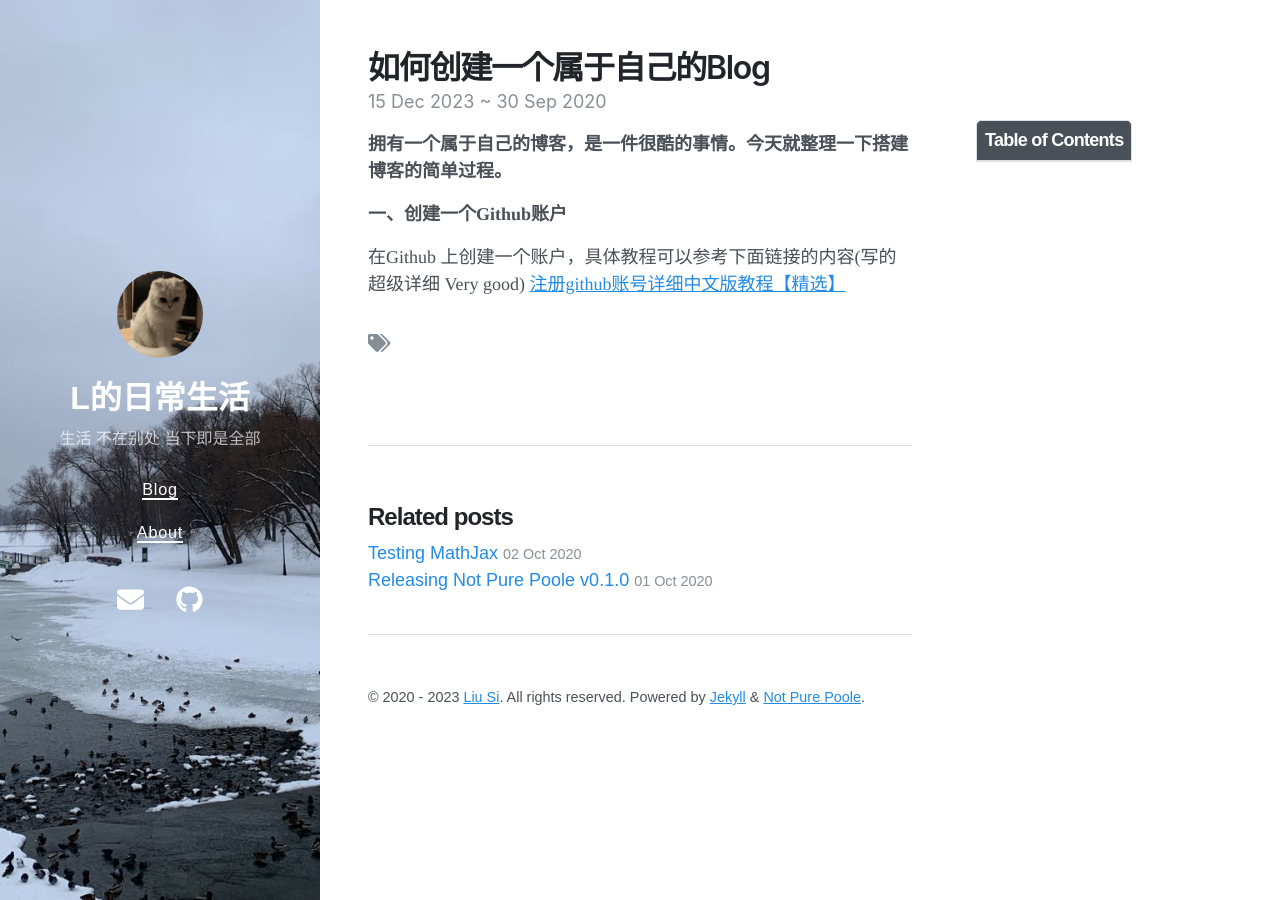
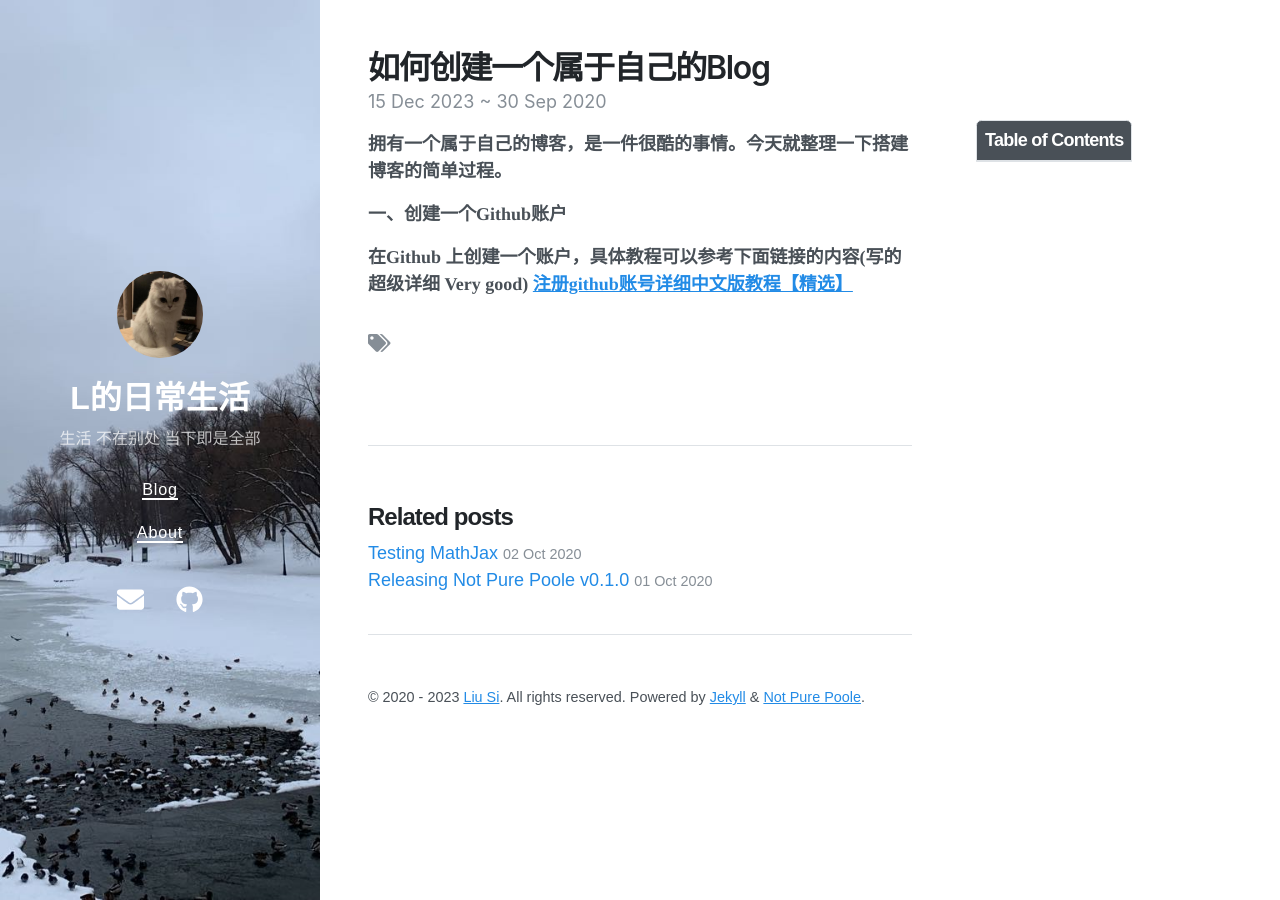
Before and after one commit to lsDailylife/lsDailylife.github.io, a Jekyll site: the page built from _posts/2020-09-29-welcome-to-not-pure-poole.md, in a window 1280 px wide. Built offline with Jekyll 4.4.1, drawn with Linux system fonts in a browser that asks for light colours; nearby versions of some CDN libraries.

```diff
--- a/_posts/2020-09-29-welcome-to-not-pure-poole.md
+++ b/_posts/2020-09-29-welcome-to-not-pure-poole.md
@@ -11,5 +11,5 @@ color: 'var(--base08)'
 
 **一、创建一个Github账户**
 
-  在Github 上创建一个账户，具体教程可以参考下面链接的内容(写的超级详细 Very good)
- [注册github账号详细中文版教程【精选】](https://blog.csdn.net/weixin_45738527/article/details/105146064)
+  **在Github 上创建一个账户，具体教程可以参考下面链接的内容(写的超级详细 Very good)
+ [注册github账号详细中文版教程【精选】](https://blog.csdn.net/weixin_45738527/article/details/105146064)**
```
